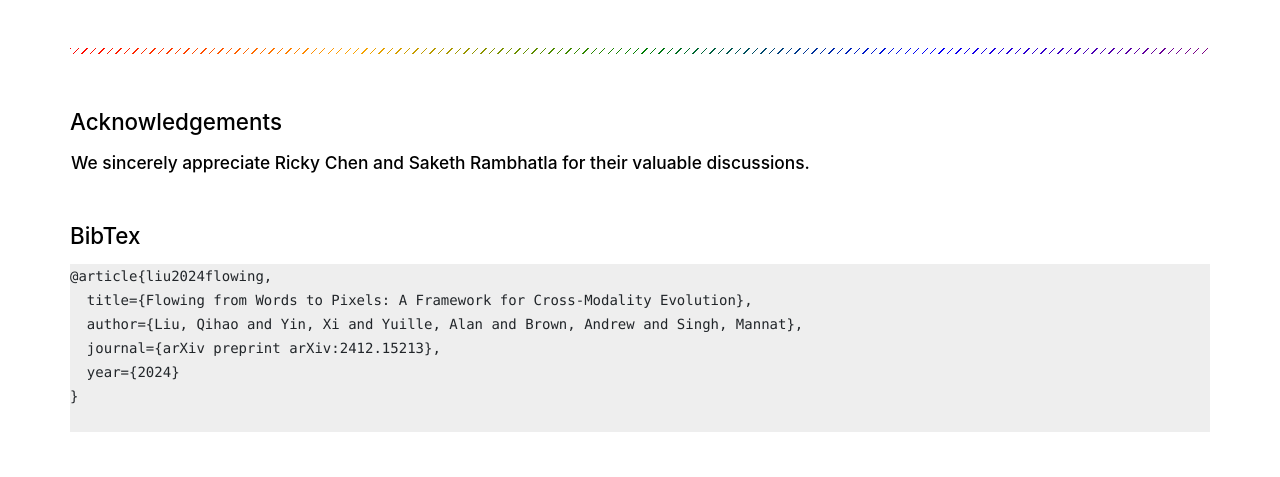
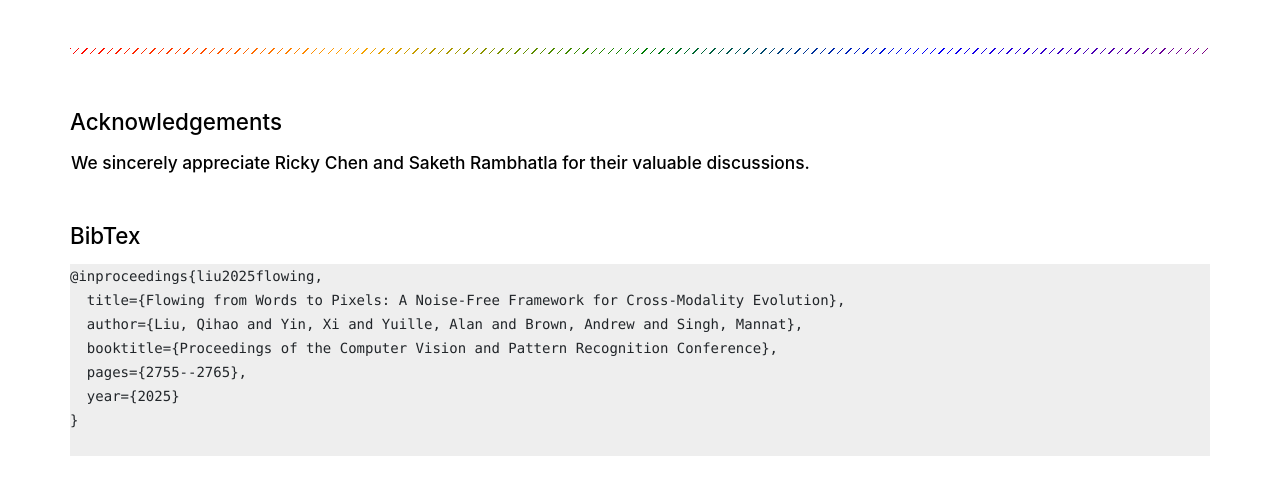
Before and after one commit to cross-flow/cross-flow.github.io, a plain HTML site: page index.html in a window 1280 px wide. Shown: the part 8720-9197 px from the top of the page. Before the commit the page ends 9173 px from the top, so only its background shows below. Drawn offline with nearby package versions, Linux system fonts and the light colour scheme; a script that the page names is missing; a web font is replaced by a local one.

Commit message:
citation

```diff
--- a/index.html
+++ b/index.html
@@ -426,11 +426,12 @@
                       min-width: 100px;
                       border-radius: 0px;
                       ">
-@article{liu2024flowing,
-  title={Flowing from Words to Pixels: A Framework for Cross-Modality Evolution},
+@inproceedings{liu2025flowing,
+  title={Flowing from Words to Pixels: A Noise-Free Framework for Cross-Modality Evolution},
   author={Liu, Qihao and Yin, Xi and Yuille, Alan and Brown, Andrew and Singh, Mannat},
-  journal={arXiv preprint arXiv:2412.15213},
-  year={2024}
+  booktitle={Proceedings of the Computer Vision and Pattern Recognition Conference},
+  pages={2755--2765},
+  year={2025}
 }
 			  </pre>
 
```
Also changed, not shown: file/bibtex.txt.
